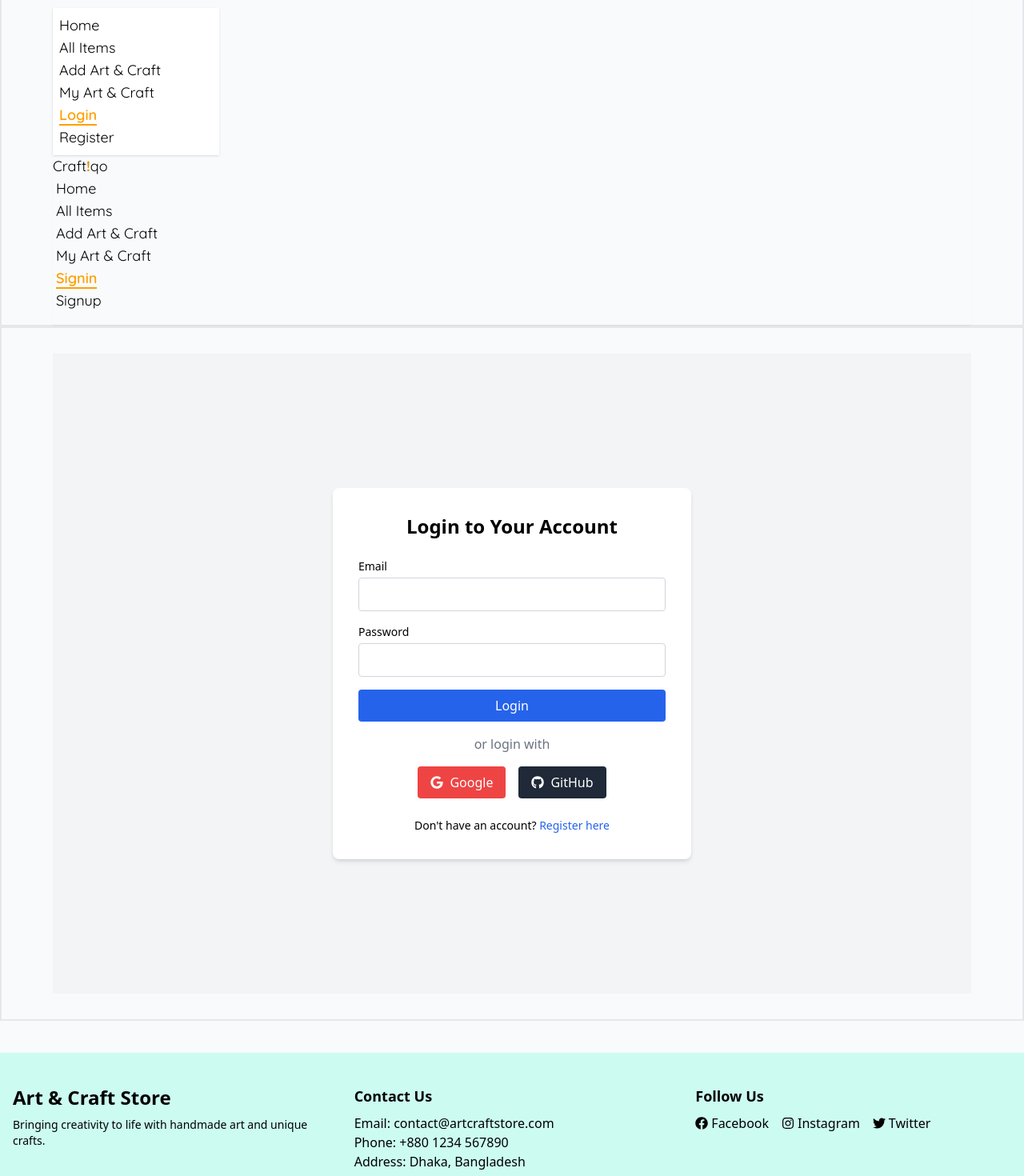
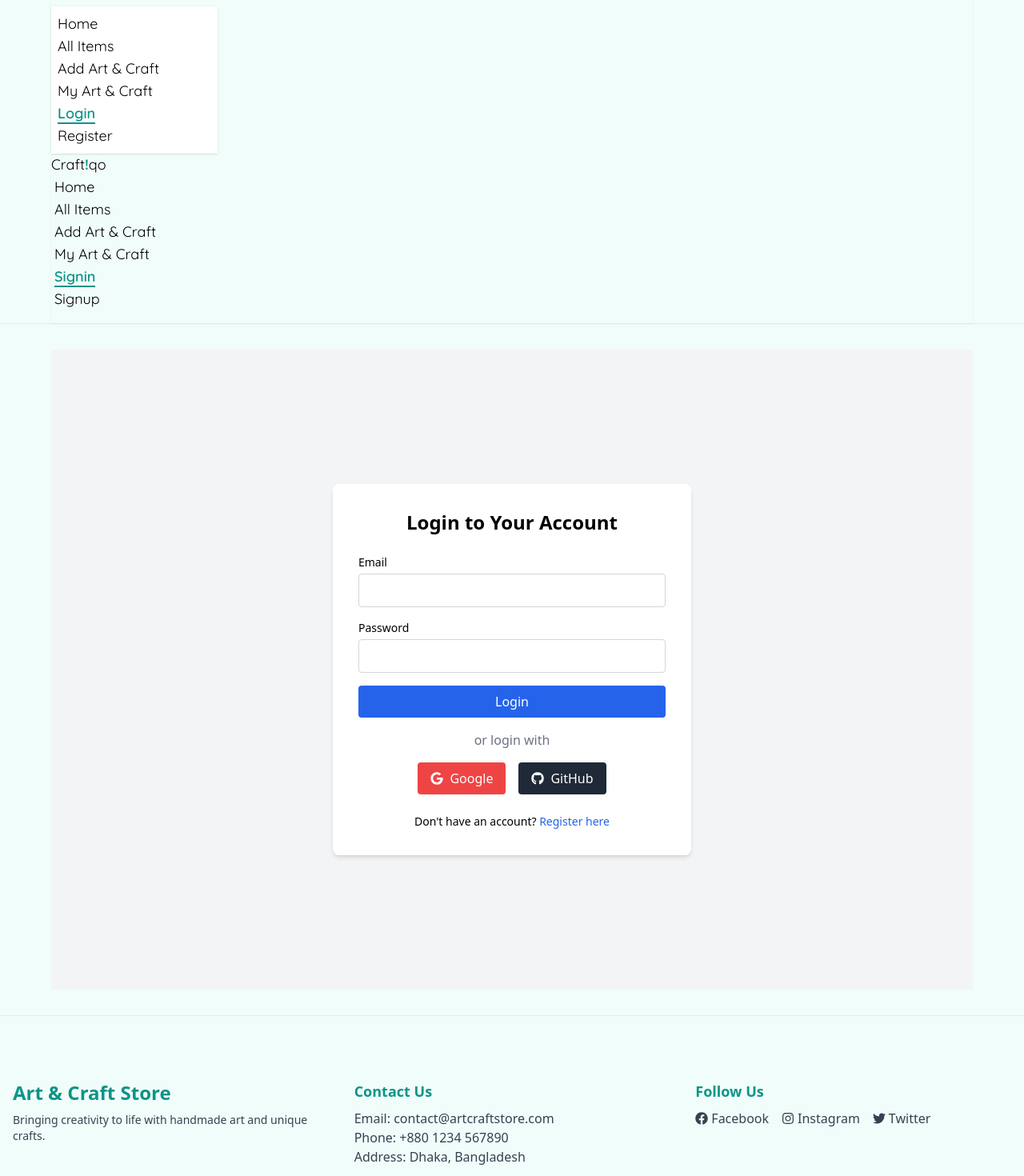
Before and after one commit to sheamZero/art-and-craft-store-client, a React (Vite) app: page /login in a window 1280 px wide. Shown: the part 20-1490 px from the top of the page at 80% size. Built offline with nearby package versions, Linux system fonts and the light colour scheme; no server answers.

Commit message:
add footer section

```diff
--- a/index.html
+++ b/index.html
@@ -5,13 +5,11 @@
   <meta charset="UTF-8" />
   <link rel="icon" type="image/svg+xml" href="/vite.svg" />
   <meta name="viewport" content="width=device-width, initial-scale=1.0" />
-  <title>Vite + React</title>
+  <title>CraftIqo</title>
   <style>
     body {
-      background-color: rgb(248 250 252);
+      background-color: #f0fdfa;
       /* background-color: rgb(240 253 250); */
-
-
     }
   </style>
 </head>
--- a/src/App.jsx
+++ b/src/App.jsx
@@ -7,16 +7,17 @@ function App() {
 
   return (
     <>
-      <header className='border-2 px-4 md:px-8 lg:px-16'>
-        <Navbar></Navbar>
+
+      <header className="border-b border-teal-100 px-4 md:px-8 lg:px-16">
+        <Navbar />
       </header>
 
-      <main className='border-2 px-4 md:px-8 lg:px-16 py-8 min-h-[calc(100vh-100px)]'>
-        <Outlet></Outlet>
+      <main className="border-b border-teal-100 px-4 md:px-8 lg:px-16 py-8 min-h-[calc(100vh-100px)]">
+        <Outlet />
       </main>
 
-      <footer className=''>
-        <Footer></Footer>
+      <footer>
+        <Footer />
       </footer>
 
     </>
--- a/src/components/Footer.jsx
+++ b/src/components/Footer.jsx
@@ -2,43 +2,43 @@ import { FaFacebook, FaInstagram, FaTwitter } from "react-icons/fa";
 
 const Footer = () => {
     return (
-        <footer className="bg-teal-100 py-10 mt-10">
+        <footer className="bg-teal-50 py-10 mt-10">
             <div className="max-w-7xl mx-auto px-4 grid grid-cols-1 md:grid-cols-3 gap-8 text-center md:text-left">
                 {/* Website Info */}
                 <div>
-                    <h2 className="text-2xl font-bold mb-2">Art & Craft Store</h2>
-                    <p className="text-sm">Bringing creativity to life with handmade art and unique crafts.</p>
+                    <h2 className="text-2xl font-bold text-teal-600 mb-2">Art & Craft Store</h2>
+                    <p className="text-sm text-gray-700">Bringing creativity to life with handmade art and unique crafts.</p>
                 </div>
 
                 {/* Contact Info */}
                 <div>
-                    <h3 className="text-lg font-semibold mb-2">Contact Us</h3>
-                    <p>Email: contact@artcraftstore.com</p>
-                    <p>Phone: +880 1234 567890</p>
-                    <p>Address: Dhaka, Bangladesh</p>
+                    <h3 className="text-lg font-semibold text-teal-600 mb-2">Contact Us</h3>
+                    <p className="text-gray-700">Email: contact@artcraftstore.com</p>
+                    <p className="text-gray-700">Phone: +880 1234 567890</p>
+                    <p className="text-gray-700">Address: Dhaka, Bangladesh</p>
                 </div>
 
                 {/* Social Links */}
                 <div>
-                    <h3 className="text-lg font-semibold mb-2">Follow Us</h3>
+                    <h3 className="text-lg font-semibold text-teal-600 mb-2">Follow Us</h3>
                     <div className="flex justify-center md:justify-start gap-4">
-                        <a href="https://facebook.com" target="_blank" rel="noreferrer" className="flex items-center gap-1 hover:text-blue-400">
-                            <FaFacebook></FaFacebook>
+                        <a href="https://facebook.com" target="_blank" rel="noreferrer" className="flex items-center gap-1 hover:text-blue-500 text-gray-700">
+                            <FaFacebook />
                             <span>Facebook</span>
                         </a>
-                        <a href="https://instagram.com" target="_blank" rel="noreferrer" className="flex items-center gap-1 hover:text-pink-400">
-                            <FaInstagram></FaInstagram>
+                        <a href="https://instagram.com" target="_blank" rel="noreferrer" className="flex items-center gap-1 hover:text-pink-500 text-gray-700">
+                            <FaInstagram />
                             <span>Instagram</span>
                         </a>
-                        <a href="https://twitter.com" target="_blank" rel="noreferrer" className="flex items-center gap-1 hover:text-blue-300">
-                            <FaTwitter></FaTwitter>
+                        <a href="https://twitter.com" target="_blank" rel="noreferrer" className="flex items-center gap-1 hover:text-blue-400 text-gray-700">
+                            <FaTwitter />
                             <span>Twitter</span>
                         </a>
                     </div>
                 </div>
             </div>
 
-            <div className="text-center text-gray-400 text-sm mt-10">
+            <div className="text-center text-gray-500 text-sm mt-10">
                 © {new Date().getFullYear()} Art & Craft Store. All rights reserved.
             </div>
         </footer>
--- a/src/components/Navbar.jsx
+++ b/src/components/Navbar.jsx
@@ -8,120 +8,55 @@ const Navbar = () => {
 
     const handleLogOut = () => {
         logoutUser()
-            .then(result => console.log("logout successfully"))
+            .then(() => console.log("logout successfully"))
             .catch(err => {
                 Swal.fire({
                     title: 'Error!',
                     text: `${err.message}`,
                     icon: 'error'
-                })
-            })
-    }
+                });
+            });
+    };
+
+    const linkStyle = ({ isActive }) =>
+        isActive
+            ? 'text-teal-600 font-semibold border-b-2 border-teal-600'
+            : 'hover:text-teal-500 transition';
 
     return (
-        <nav className="bg-background py-4 shadow-sm">
+        <nav className="bg-teal-50 py-4 shadow-sm">
             <div className="navbar">
                 {/* left side */}
                 <div className="navbar-start">
                     <div className="dropdown">
                         <div tabIndex={0} role="button" className="btn btn-ghost lg:hidden">
-                            <svg xmlns="http://www.w3.org/2000/svg" className="h-5 w-5 text-heading" fill="none" viewBox="0 0 24 24" stroke="currentColor">
+                            <svg xmlns="http://www.w3.org/2000/svg" className="h-5 w-5 text-teal-600" fill="none" viewBox="0 0 24 24" stroke="currentColor">
                                 <path strokeLinecap="round" strokeLinejoin="round" strokeWidth="2" d="M4 6h16M4 12h8m-8 6h16" />
                             </svg>
                         </div>
                         <ul
                             tabIndex={0}
                             className="menu text-lg font-quicksand menu-sm dropdown-content bg-white rounded-box z-10 mt-3 w-52 p-2 shadow">
-                            <li>
-                                <NavLink
-                                    to="/"
-                                    className={({ isActive }) => isActive ? 'text-heading font-semibold border-b-2 border-heading' : 'hover:text-buttonBg transition'}
-                                >
-                                    Home
-                                </NavLink>
-                            </li>
-                            <li>
-                                <NavLink
-                                    to="/all-items"
-                                    className={({ isActive }) => isActive ? 'text-heading font-semibold border-b-2 border-heading' : 'hover:text-buttonBg transition'}
-                                >
-                                    All Items
-                                </NavLink>
-                            </li>
-                            <li>
-                                <NavLink
-                                    to="/add-items"
-                                    className={({ isActive }) => isActive ? 'text-heading font-semibold border-b-2 border-heading' : 'hover:text-buttonBg transition'}
-                                >
-                                    Add Art & Craft
-                                </NavLink>
-                            </li>
-                            <li>
-                                <NavLink
-                                    to="/my-items"
-                                    className={({ isActive }) => isActive ? 'text-heading font-semibold border-b-2 border-heading' : 'hover:text-buttonBg transition'}
-                                >
-                                    My Art & Craft
-                                </NavLink>
-                            </li>
-                            <li>
-                                <NavLink
-                                    to="/login"
-                                    className={({ isActive }) => isActive ? 'text-heading font-semibold border-b-2 border-heading' : 'hover:text-buttonBg transition'}
-                                >
-                                    Login
-                                </NavLink>
-                            </li>
-                            <li>
-                                <NavLink
-                                    to="/register"
-                                    className={({ isActive }) => isActive ? 'text-heading font-semibold' : 'hover:text-buttonBg transition'}
-                                >
-                                    Register
-                                </NavLink>
-                            </li>
+                            <li><NavLink to="/" className={linkStyle}>Home</NavLink></li>
+                            <li><NavLink to="/all-items" className={linkStyle}>All Items</NavLink></li>
+                            <li><NavLink to="/add-items" className={linkStyle}>Add Art & Craft</NavLink></li>
+                            <li><NavLink to="/my-items" className={linkStyle}>My Art & Craft</NavLink></li>
+                            <li><NavLink to="/login" className={linkStyle}>Login</NavLink></li>
+                            <li><NavLink to="/register" className={({ isActive }) => isActive ? 'text-teal-600 font-semibold' : 'hover:text-teal-500 transition'}>Register</NavLink></li>
                         </ul>
                     </div>
-                    <Link className="btn btn-ghost text-lg font-quicksand ">
-                        <p>Craft<span className="text-buttonHoverBg"><b>!</b></span>qo</p>
+                    <Link className="btn btn-ghost text-lg font-quicksand">
+                        <p>Craft<span className="text-teal-600"><b>!</b></span>qo</p>
                     </Link>
                 </div>
 
                 {/* Middle */}
                 <div className="navbar-center hidden lg:flex">
                     <ul className="menu menu-horizontal text-lg px-1 font-quicksand">
-                        <li>
-                            <NavLink
-                                to="/"
-                                className={({ isActive }) => isActive ? 'text-heading font-semibold border-b-2 border-heading' : 'hover:text-buttonBg transition'}
-                            >
-                                Home
-                            </NavLink>
-                        </li>
-                        <li>
-                            <NavLink
-                                to="/all-items"
-                                className={({ isActive }) => isActive ? 'text-heading font-semibold border-b-2 border-heading' : 'hover:text-buttonBg transition'}
-                            >
-                                All Items
-                            </NavLink>
-                        </li>
-                        <li>
-                            <NavLink
-                                to="/add-items"
-                                className={({ isActive }) => isActive ? 'text-heading font-semibold border-b-2 border-heading' : 'hover:text-buttonBg transition'}
-                            >
-                                Add Art & Craft
-                            </NavLink>
-                        </li>
-                        <li>
-                            <NavLink
-                                to="/my-items"
-                                className={({ isActive }) => isActive ? 'text-heading font-semibold border-b-2 border-heading' : 'hover:text-buttonBg transition'}
-                            >
-                                My Art & Craft
-                            </NavLink>
-                        </li>
+                        <li><NavLink to="/" className={linkStyle}>Home</NavLink></li>
+                        <li><NavLink to="/all-items" className={linkStyle}>All Items</NavLink></li>
+                        <li><NavLink to="/add-items" className={linkStyle}>Add Art & Craft</NavLink></li>
+                        <li><NavLink to="/my-items" className={linkStyle}>My Art & Craft</NavLink></li>
                     </ul>
                 </div>
 
@@ -129,41 +64,21 @@ const Navbar = () => {
                 <div className="navbar-end">
                     {!user ? (
                         <ul className="menu menu-horizontal text-lg px-1 font-quicksand">
-                            <li>
-                                <NavLink
-                                    to="/login"
-                                    className={({ isActive }) => isActive ? 'text-heading font-semibold border-b-2 border-heading' : 'hover:text-buttonBg transition'}
-                                >
-                                    Signin
-                                </NavLink>
-                            </li>
-                            <li>
-                                <NavLink
-                                    to="/register"
-                                    className={({ isActive }) => isActive ? 'text-heading font-semibold' : 'hover:text-buttonBg transition'}
-                                >
-                                    Signup
-                                </NavLink>
-                            </li>
+                            <li><NavLink to="/login" className={linkStyle}>Signin</NavLink></li>
+                            <li><NavLink to="/register" className={({ isActive }) => isActive ? 'text-teal-600 font-semibold' : 'hover:text-teal-500 transition'}>Signup</NavLink></li>
                         </ul>
                     ) : (
-                        <div className="w-10 h-10 flex items-center gap-2 cursor-pointer group relative rounded-full bg-gray-300 text-gray-800 justify-center">
-                            {/* <div className="flex items-center gap-2 cursor-pointer group relative"> */}
-                            <img className="w-10 h-10 rounded-full" src={user.photoURL} alt="null" />
-                            <div className="absolute top-0 right-0 pt-14 text-base font-medium z-20 hidden group-hover:block ">
+                        <div className="w-10 h-10 flex items-center gap-2 cursor-pointer group relative rounded-full bg-teal-500 text-white justify-center">
+                            <img className="w-10 h-10 rounded-full" src={user.photoURL} alt="user" />
+                            <div className="absolute top-0 right-0 pt-14 text-base font-medium z-20 hidden group-hover:block">
                                 <ul
                                     tabIndex={0}
-                                    className="menu menu-sm dropdown-content text-base font-medium bg-base-100 rounded-box z-[1] mt-3 w-52 p-4 shadow">
+                                    className="menu menu-sm dropdown-content text-base font-medium bg-white rounded-box z-[1] mt-3 w-52 p-4 shadow">
                                     <li><span>UserName : {user.displayName}</span></li>
-                                    <li>
-                                        <button onClick={handleLogOut} className="hover:text-buttonBg">
-                                            Logout
-                                        </button>
-                                    </li>
+                                    <li><button onClick={handleLogOut} className="hover:text-teal-500">Logout</button></li>
                                 </ul>
                             </div>
                         </div>
-                        // </div>
                     )}
                 </div>
             </div>
--- a/src/pages/Home.jsx
+++ b/src/pages/Home.jsx
@@ -7,10 +7,7 @@ import JoinCommunity from '../components/JoinCommunity';
 
 
 const Home = () => {
-
     const items = useLoaderData();
-
-
 
     return (
         <div>
```
Also changed, not shown: src/components/SlideOne.jsx (+5 -4 lines), src/components/SliderThree.jsx (+5 -4 lines), src/components/SliderTwo.jsx (+5 -4 lines).
